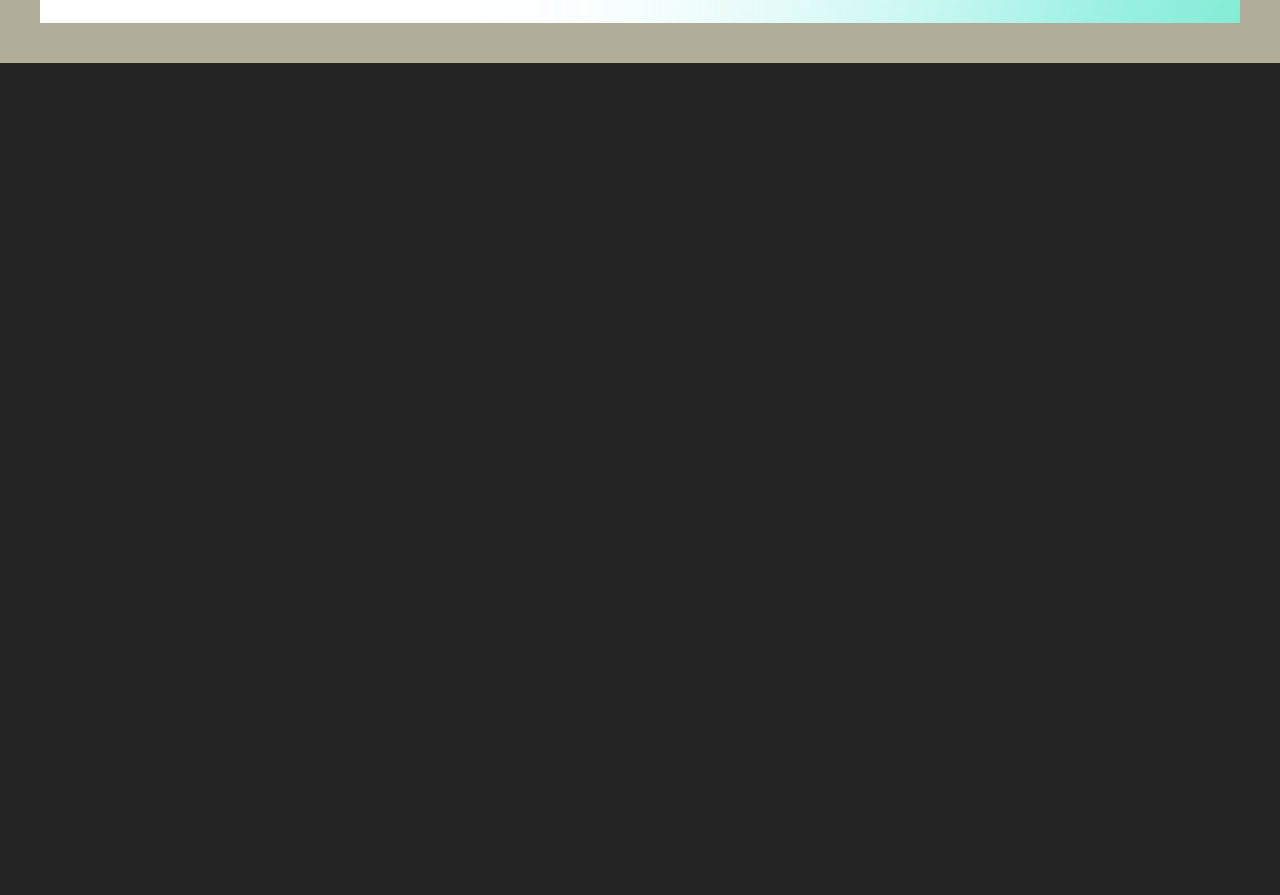
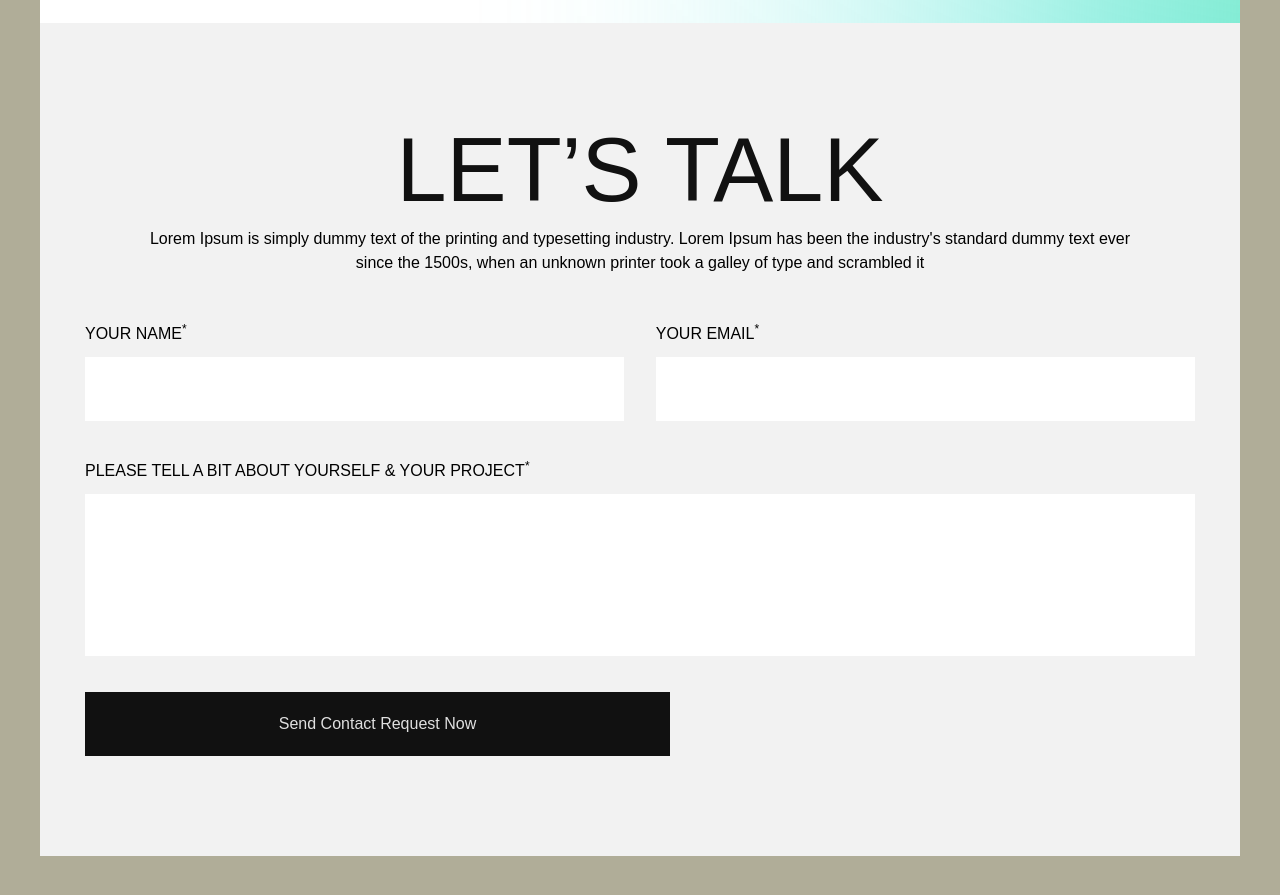
Before and after one commit to treyrader11/Portfolio_2024, a Next.js app: page / in a window 1280 px wide. Shown: the part 5720-6615 px from the top of the page. Before the commit the page ends 5783 px from the top, so only its background shows below. Built offline with nearby package versions, Linux system fonts and the light colour scheme.

Commit message:
added contact section for home page

```diff
--- a/package.json
+++ b/package.json
@@ -9,8 +9,10 @@
     "lint": "next lint"
   },
   "dependencies": {
+    "@emailjs/browser": "^3.11.0",
     "@types/locomotive-scroll": "^4.1.3",
     "clsx": "^2.0.0",
+    "emailjs-com": "^3.2.0",
     "framer-motion": "^10.16.16",
     "gsap": "^3.12.4",
     "locomotive-scroll": "^4.1.4",
@@ -18,6 +20,7 @@
     "react": "^18",
     "react-dom": "^18",
     "react-responsive-carousel": "^3.2.23",
+    "react-toastify": "^9.1.3",
     "tailwind-merge": "^2.2.0"
   },
   "devDependencies": {
--- /dev/null
+++ b/src/components/Contact/index.tsx
@@ -0,0 +1,27 @@
+import MaxWidthWrapper from "../common/MaxWidthWrapper";
+import Div from "../common/Div";
+import Form from "../common/Form";
+
+export default function Contact() {
+  return (
+    <div
+      id="contact"
+      className="w-full py-[50px] md:py-[100px] bg-[#F2F2F2] relative overflow-hidden"
+    >
+      <MaxWidthWrapper>
+        <Div className="mb-10 relative">
+          <div className="flex text-center justify-center gap-2 md:gap-0 md:flex-col text-[40px] md:text-[90px] 2xl:text-[120px] leading-[40px] md:leading-[95px] 2xl:leading-[123px] font-oswald uppercase mb-2 text-[#111111]">
+            Let’s Talk
+          </div>
+          <div className="text-[16px] 2xl:text-[20px] leading-[24px] 2xl:leading-[32px] text-black text-center max-w-[1000px] mx-auto">
+            Lorem Ipsum is simply dummy text of the printing and typesetting
+            industry. Lorem Ipsum has been the industry's standard dummy text
+            ever since the 1500s, when an unknown printer took a galley of type
+            and scrambled it
+          </div>
+        </Div>
+        <Form />
+      </MaxWidthWrapper>
+    </div>
+  );
+}
--- /dev/null
+++ b/src/components/common/Form.tsx
@@ -0,0 +1,129 @@
+"use client";
+
+import { useState } from "react";
+// import { send } from "emailjs-com";
+import { send } from "@emailjs/browser";
+import { ToastContainer, toast } from "react-toastify";
+import "react-toastify/dist/ReactToastify.css";
+import Div from "./Div";
+
+export default function Form() {
+  const [userInput, setUserInput] = useState({});
+  const [loading, setLoading] = useState(false);
+
+  const formSubmitHandler = (e: any) => {
+    e.preventDefault();
+    setLoading(true);
+
+    // Below credentials are required to link your email id with contact form you can create your credentials in emailjs.com
+    send(
+      "", // Service ID
+      "", // Template ID
+      userInput,
+      "" // Public Key - https://dashboard.emailjs.com/admin/account
+    )
+      .then((response) => {
+        console.log("SUCCESS!", response.status, response.text);
+        formSuccess();
+        setLoading(false);
+      })
+      .catch((err) => {
+        console.log("FAILED...", err);
+        setLoading(false);
+      });
+  };
+
+  const formSuccess = () => {
+    toast("Thanks for submitting your Query, I will get back to you shortly.");
+
+    // Resetting Form
+    // if(document.getElementById("queryForm") !== null) {
+    //     document.getElementById("queryForm").reset();
+    // }
+  };
+
+  const onChange = (e: any) => {
+    let obj = { ...userInput, [e.target.name]: e.target.value };
+    setUserInput(obj);
+  };
+
+  return (
+    <Div className="max-w-[1200px] mx-auto">
+      <ToastContainer />
+
+      {/* LOADER START */}
+      {loading && (
+        <div className="w-full h-full absolute bg-white/[.5] top-0 left-0 flex justify-center items-center">
+          <svg className="spinner" viewBox="0 0 50 50">
+            <circle
+              className="path"
+              cx="25"
+              cy="25"
+              r="20"
+              fill="none"
+              strokeWidth="5"
+            ></circle>
+          </svg>
+        </div>
+      )}
+
+      <form
+        id="queryForm"
+        className="flex flex-col gap-8"
+        onSubmit={formSubmitHandler}
+      >
+        <div className="grid grid-cols-1 md:grid-cols-2 gap-7">
+          <div className="flex flex-col gap-2">
+            <label
+              htmlFor="from_name"
+              className="text-[16px] text-black uppercase"
+            >
+              Your name<sup>*</sup>
+            </label>
+            <input
+              name="from_name"
+              type="text"
+              className="h-[64px] bg-white outline-none border-none text-black px-4"
+              required
+              autoComplete="off"
+              onChange={onChange}
+            />
+          </div>
+
+          <div className="flex flex-col gap-2">
+            <label
+              htmlFor="from_email"
+              className="text-[16px] text-black uppercase"
+            >
+              Your email<sup>*</sup>
+            </label>
+            <input
+              name="from_email"
+              type="email"
+              className="h-[64px] bg-white outline-none border-none text-black px-4"
+              required
+              autoComplete="off"
+              onChange={onChange}
+            />
+          </div>
+        </div>
+
+        <div className="flex flex-col gap-2">
+          <label htmlFor="message" className="text-[16px] text-black uppercase">
+            Please tell a bit about yourself & your project
+            <sup>*</sup>
+          </label>
+          <textarea
+            name="message"
+            className="h-[162px] bg-white outline-none border-none text-black p-4 resize-none"
+            required
+            onChange={onChange}
+          />
+        </div>
+        <button className="bg-[#111111] h-[64px] max-w-[585px] text-[16px] transition-transform active:scale-[0.95]">
+          Send Contact Request Now
+        </button>
+      </form>
+    </Div>
+  );
+}
--- a/src/pages/index.tsx
+++ b/src/pages/index.tsx
@@ -6,6 +6,7 @@ import Navbar from "@/components/Navbar";
 import About from "@/components/About";
 import Skills from "@/components/Skills";
 import Testimonials from "@/components/Testimonials";
+import Contact from "@/components/Contact";
 
 const inter = Inter({ subsets: ["latin"] });
 
@@ -23,6 +24,7 @@ export default function Home() {
         <About />
         <Skills />
         <Testimonials />
+        <Contact />
       </Curve>
     </>
   );
```
Also changed, not shown: 1 other file (tests, documents, lock files or other folders).
